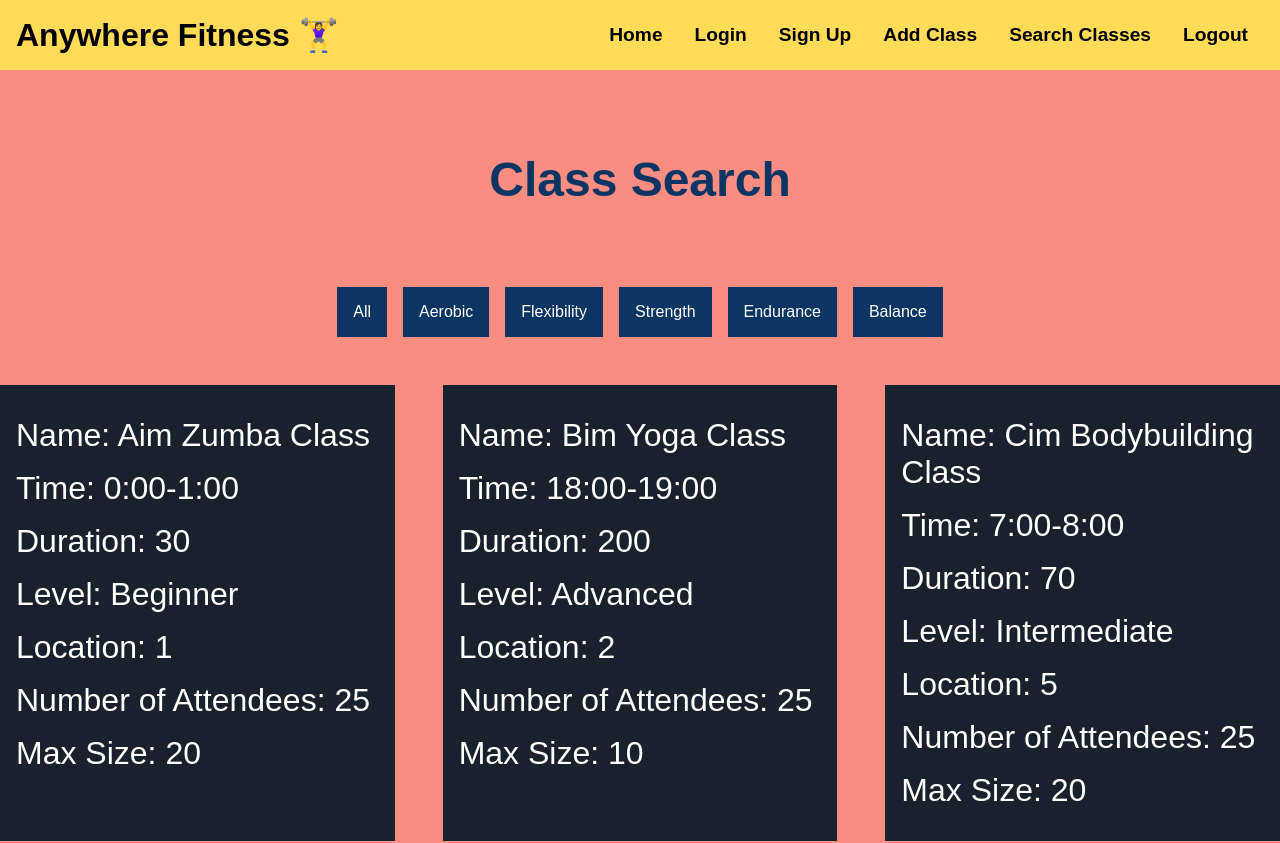
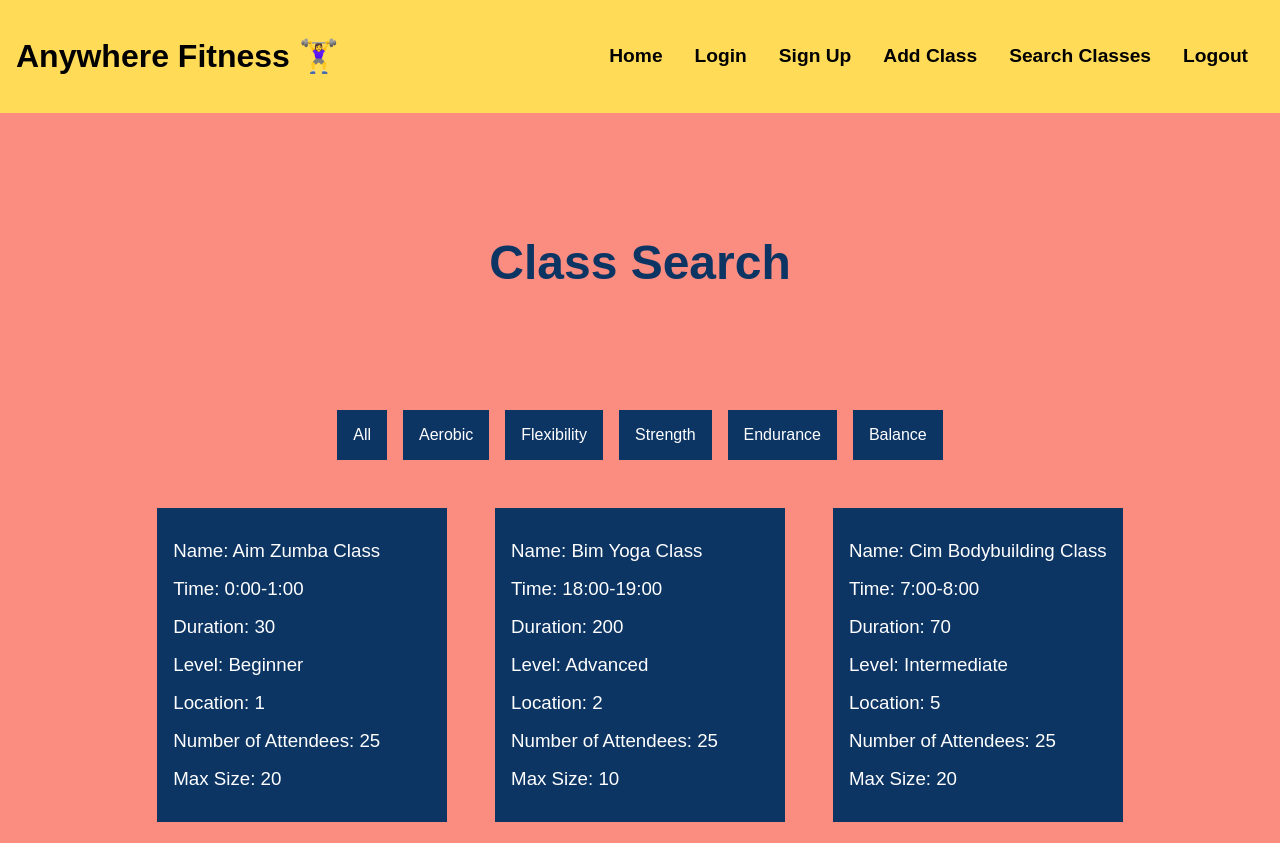
Before and after one commit to ft-anywhere-fitness-09/front-end, a React (Create React App) app in the folder fitness/: page /classes in a window 1280 px wide. Shown: the top 843 px of the page. Built offline with nearby package versions, Linux system fonts and the light colour scheme.

Commit message:
uncommented some css code on search css file

```diff
--- a/fitness/src/components/Logout.js
+++ b/fitness/src/components/Logout.js
@@ -4,8 +4,9 @@ import styled from "styled-components";
 // import axiosWithAuth from "../utils/axiosWithAuth";
 
 const Logout = () => {
-  // const { push } = useHistory();
+  //   const { push } = useHistory();
 
+  //   };
   // useEffect(() => {
   //     axiosWithAuth()
   //     .post('/logout')
@@ -27,7 +28,11 @@ const Logout = () => {
           {
             <a
               href="/login"
-              style={{ textDecoration: "none", fontWeight: "bold" }}
+              style={{
+                textDecoration: "none",
+                fontWeight: "bold",
+                color: "black",
+              }}
             >
               Log in again
             </a>
--- a/fitness/src/components/search/search.css
+++ b/fitness/src/components/search/search.css
@@ -1,97 +1,95 @@
-*{
-    margin: 0;
-    padding: 0;
+* {
+  /* margin: 0;
+  padding: 0; */
   box-sizing: border-box;
 }
 
-body{
-    font-family: 'Varela Round', sans-serif;
+body {
+  font-family: "Varela Round", sans-serif;
 
   font-size: 1rem;
 }
-
-h2{
+h2 {
   font-size: 3rem;
-    color: #0C3564;
+  color: #0c3564;
 }
 
-.title{
+.title {
   padding: 2rem 0;
   text-align: center;
 }
 
-h3{
-    font-size: 2rem;
+h3 {
+  /* font-size: 2rem; */
   font-weight: 200;
   margin: 1rem 0;
-    color: white
+  color: white;
 }
 
-h3:hover{
+h3:hover {
   cursor: pointer;
-    transition: all .3s ease-in-out;
-    color: #037FFF;
+  transition: all 0.3s ease-in-out;
+  color: #037fff;
 }
 
-p{
+p {
   color: rgba(255, 255, 255, 0.596);
 }
 
-.item{
+.item {
   display: grid;
   grid-template-columns: repeat(3, 1fr);
   grid-gap: 3rem;
   padding-bottom: 6rem;
 }
 
-.item-container{
+.item-container {
   overflow: hidden;
 }
 
-.item-con{
+.item-con {
   width: 100%;
   padding: 1rem 1rem;
-    background-color: #19202E;
-
+  background-color: #0c3564;
 }
 
-.item-container > img{
+.item-container > img {
   width: 100%;
-    transition: all .3s ease-in-out;
+  transition: all 0.3s ease-in-out;
 }
 
-.item-container > img:hover{
+.item-container > img:hover {
   transform: scale(1.1);
   cursor: pointer;
 }
 
-
-.buttons{
+.buttons {
   width: 70%;
   margin: 3rem auto;
   text-align: center;
 }
 
-.btn{
+.btn {
   padding: 1rem 1rem;
-    background-color: #0C3564;
+  background-color: #0c3564;
   border: none;
   font-family: inherit;
   font-size: inherit;
   color: white;
-    transition: all 0.4s cubic-bezier(1,-0.16,.6,1.35);
+  transition: all 0.4s cubic-bezier(1, -0.16, 0.6, 1.35);
 }
 
-.btn:not(:last-child){
+.btn:not(:last-child) {
   margin-right: 1rem;
 }
 
-.btn:hover{
-    background-color: #037FFf;
+.btn:hover {
+  background-color: #037fff;
   cursor: pointer;
 }
 
-.btn:active, .btn:focus{
+.btn:active,
+.btn:focus {
   outline: none;
   border: none;
 }
```
Lines whose indentation alone changed are shown as unchanged.
